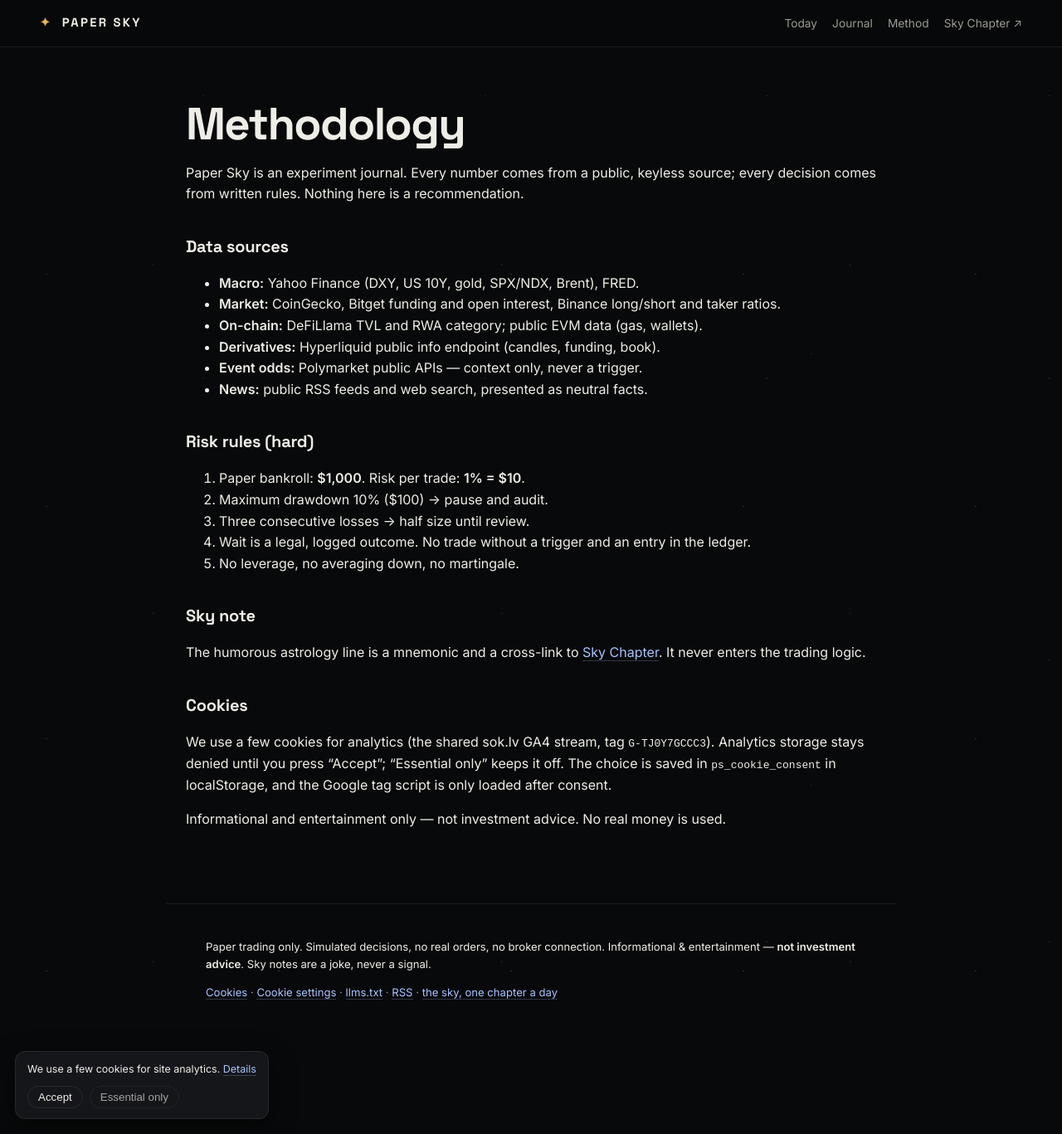
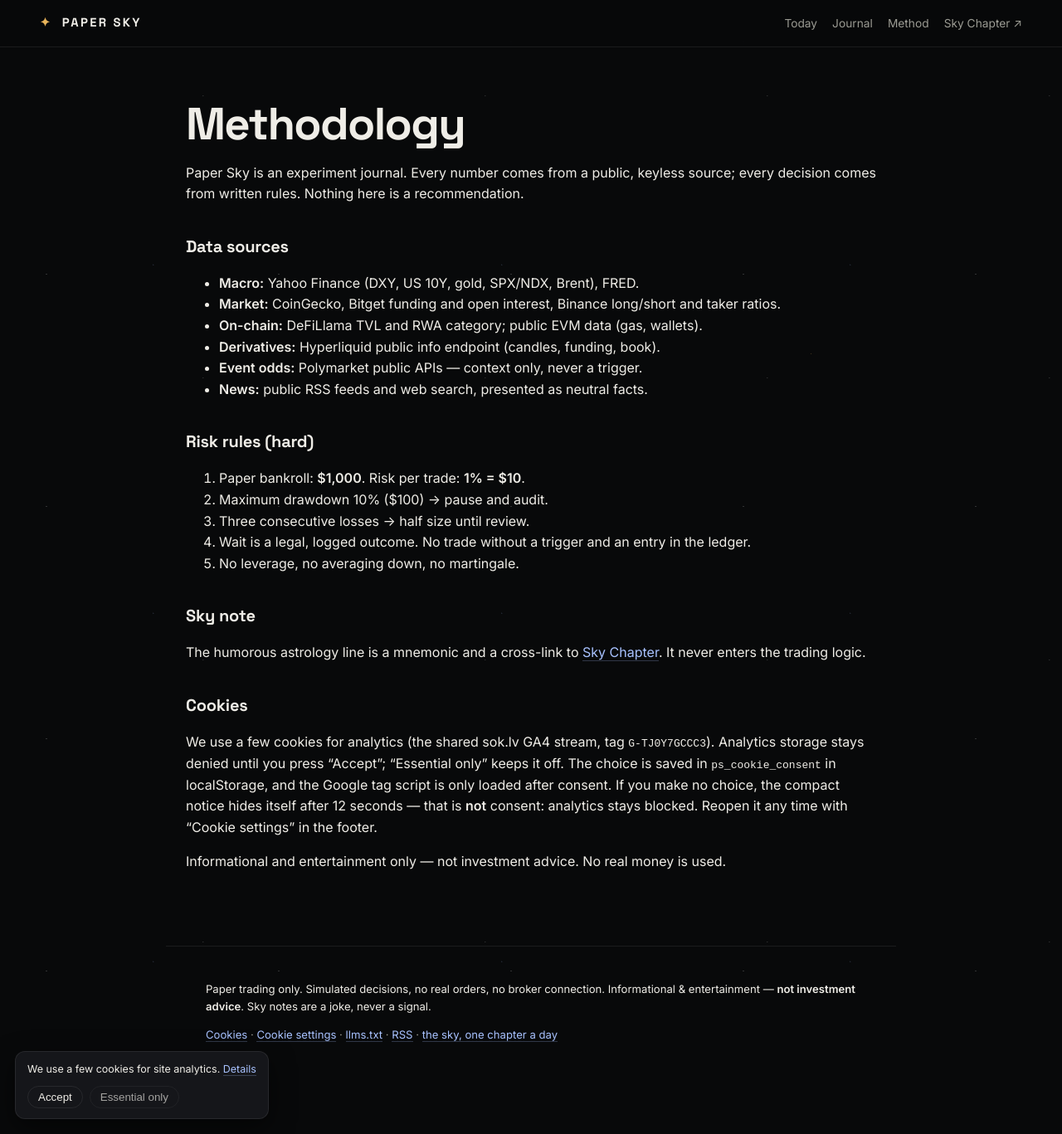
Before and after one commit to paper-sky/paper-sky.github.io, a Jekyll site: the page built from methodology.md, in a window 1280 px wide and 1367 px high. Shown: the whole window at 83% size. Built offline with Jekyll 4.4.1, drawn with Linux system fonts in a browser that asks for light colours.

Commit message:
Publish site via hermes publish_pages.py

```diff
--- a/methodology.md
+++ b/methodology.md
@@ -29,6 +29,6 @@ description: Data sources, paper rules, risk limits and cookies for Paper Sky.
 <p>The humorous astrology line is a mnemonic and a cross-link to <a href="https://skychapter.sok.lv/" rel="noopener">Sky Chapter</a>. It never enters the trading logic.</p>
 
 <h2 id="cookies">Cookies</h2>
-<p>We use a few cookies for analytics (the shared sok.lv GA4 stream, tag <code>G‑TJ0Y7GCCC3</code>). Analytics storage stays denied until you press “Accept”; “Essential only” keeps it off. The choice is saved in <code>ps_cookie_consent</code> in localStorage, and the Google tag script is only loaded after consent.</p>
+<p>We use a few cookies for analytics (the shared sok.lv GA4 stream, tag <code>G‑TJ0Y7GCCC3</code>). Analytics storage stays denied until you press “Accept”; “Essential only” keeps it off. The choice is saved in <code>ps_cookie_consent</code> in localStorage, and the Google tag script is only loaded after consent. If you make no choice, the compact notice hides itself after 12 seconds — that is <strong>not</strong> consent: analytics stays blocked. Reopen it any time with “Cookie settings” in the footer.</p>
 
 <p class="disclaimer">Informational and entertainment only — not investment advice. No real money is used.</p>
```
